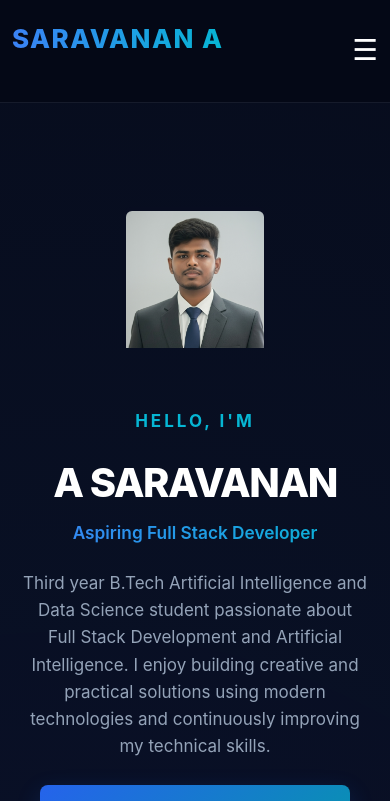
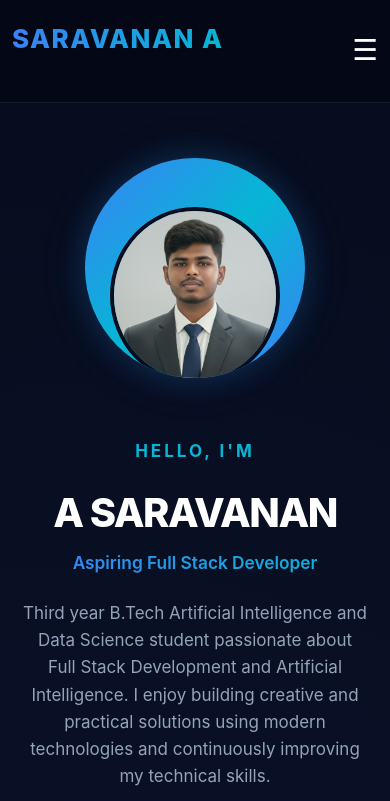
Before and after one commit to saravanan2212-ai/saravanan-portfolio, a React (Vite) app: page / in a window 390 px wide. Shown: the top 801 px of the page. Built offline with nearby package versions, Linux system fonts and the light colour scheme.

Commit message:
Fix responsive profile image

```diff
--- a/src/App.css
+++ b/src/App.css
@@ -35,9 +35,14 @@ textarea {
 .profile-page {
   width: 100%;
   min-height: 100vh;
+
   background:
-    radial-gradient(circle at 15% 15%, rgba(59, 130, 246, 0.09), transparent 28%),
-    radial-gradient(circle at 85% 40%, rgba(6, 182, 212, 0.07), transparent 25%),
+    radial-gradient(circle at 15% 15%,
+      rgba(59, 130, 246, 0.09),
+      transparent 28%),
+    radial-gradient(circle at 85% 40%,
+      rgba(6, 182, 212, 0.07),
+      transparent 25%),
     #050816;
 }
 
@@ -61,6 +66,7 @@ textarea {
   padding: 0 7%;
 
   background: rgba(5, 8, 22, 0.88);
+
   border-bottom: 1px solid rgba(148, 163, 184, 0.12);
 
   backdrop-filter: blur(16px);
@@ -72,9 +78,13 @@ textarea {
   font-weight: 800;
   letter-spacing: 2px;
 
-  background: linear-gradient(90deg, #3b82f6, #06b6d4);
+  background: linear-gradient(90deg,
+      #3b82f6,
+      #06b6d4);
+
   -webkit-background-clip: text;
   background-clip: text;
+
   color: transparent;
 }
 
@@ -88,6 +98,7 @@ textarea {
   position: relative;
 
   color: #cbd5e1;
+
   font-size: 0.92rem;
   font-weight: 500;
 
@@ -98,13 +109,16 @@ textarea {
   content: "";
 
   position: absolute;
+
   left: 0;
   bottom: -8px;
 
   width: 0;
   height: 2px;
 
-  background: linear-gradient(90deg, #3b82f6, #06b6d4);
+  background: linear-gradient(90deg,
+      #3b82f6,
+      #06b6d4);
 
   transition: width 0.3s ease;
 }
@@ -121,10 +135,13 @@ textarea {
   display: none;
 
   border: none;
+
   background: transparent;
+
   color: #ffffff;
 
   font-size: 1.8rem;
+
   cursor: pointer;
 }
 
@@ -140,6 +157,7 @@ textarea {
   max-width: 1250px;
 
   margin: auto;
+
   padding: 80px 6%;
 
   display: flex;
@@ -151,26 +169,30 @@ textarea {
 
 
 /* =========================================================
-   PROFILE IMAGE - SQUARE RESPONSIVE
-========================================================= */
-
-/* =========================================================
-   PROFILE IMAGE - CLEAN SQUARE
+   PROFILE IMAGE
+   PERFECT CIRCLE
 ========================================================= */
 
 .profile-image {
   flex-shrink: 0;
 
-  width: 310px;
-  height: 310px;
-
-  padding: 0;
-
-  border-radius: 18px;
-
-  background: transparent;
-
-  box-shadow: none;
+  width: 350px;
+  height: 350px;
+
+  padding: 5px;
+
+  margin: 0;
+
+  border-radius: 50%;
+
+  background: linear-gradient(135deg,
+      #3b82f6,
+      #06b6d4,
+      #3b82f6);
+
+  box-shadow:
+    0 0 35px rgba(59, 130, 246, 0.25),
+    0 0 70px rgba(6, 182, 212, 0.10);
 
   overflow: hidden;
 }
@@ -182,84 +204,12 @@ textarea {
   display: block;
 
   object-fit: cover;
+
   object-position: center;
 
-  border-radius: 18px;
-
-  border: none;
-}
-
-
-/* =========================================================
-   TABLET
-========================================================= */
-
-@media (max-width: 1000px) {
-
-  .profile-image {
-    width: 250px;
-    height: 250px;
-
-    border-radius: 16px;
-  }
-
-  .profile-image img {
-    border-radius: 16px;
-  }
-}
-
-
-/* =========================================================
-   MOBILE
-========================================================= */
-
-@media (max-width: 768px) {
-
-  .profile-image {
-    width: 220px;
-    height: 220px;
-
-    margin: 0 auto;
-
-    padding: 0;
-
-    border-radius: 16px;
-
-    background: transparent;
-
-    box-shadow: none;
-  }
-
-  .profile-image img {
-    width: 100%;
-    height: 100%;
-
-    object-fit: cover;
-    object-position: center;
-
-    border: none;
-
-    border-radius: 16px;
-  }
-}
-
-
-/* =========================================================
-   SMALL MOBILE
-========================================================= */
-
-@media (max-width: 420px) {
-
-  .profile-image {
-    width: 190px;
-    height: 190px;
-
-    border-radius: 14px;
-  }
-
-  .profile-image img {
-    border-radius: 14px;
-  }
+  border-radius: 50%;
+
+  border: 5px solid #080d20;
 }
 
 
@@ -288,6 +238,7 @@ textarea {
   line-height: 1.05;
 
   font-weight: 800;
+
   letter-spacing: -2px;
 
   margin-bottom: 12px;
@@ -300,11 +251,17 @@ textarea {
 
   font-size: clamp(1.25rem, 2.5vw, 1.8rem);
 
+  line-height: 1.4;
+
   font-weight: 600;
 
-  background: linear-gradient(90deg, #3b82f6, #06b6d4);
+  background: linear-gradient(90deg,
+      #3b82f6,
+      #06b6d4);
+
   -webkit-background-clip: text;
   background-clip: text;
+
   color: transparent;
 }
 
@@ -314,14 +271,21 @@ textarea {
   color: #94a3b8;
 
   font-size: 1.03rem;
+
   line-height: 1.9;
 
   margin-bottom: 30px;
 }
+
+
+/* =========================================================
+   HERO BUTTONS
+========================================================= */
 
 .hero-buttons {
   display: flex;
   align-items: center;
+
   flex-wrap: wrap;
 
   gap: 14px;
@@ -330,15 +294,18 @@ textarea {
 .project-btn,
 .outline-btn {
   display: inline-flex;
+
   align-items: center;
   justify-content: center;
 
   min-height: 48px;
+
   padding: 0 22px;
 
   border-radius: 8px;
 
   font-size: 0.92rem;
+
   font-weight: 600;
 
   transition: all 0.3s ease;
@@ -351,7 +318,8 @@ textarea {
       #2563eb,
       #0891b2);
 
-  box-shadow: 0 8px 25px rgba(37, 99, 235, 0.2);
+  box-shadow:
+    0 8px 25px rgba(37, 99, 235, 0.2);
 }
 
 .project-btn:hover {
@@ -381,7 +349,7 @@ textarea {
 
 
 /* =========================================================
-   COMMON SECTION
+   COMMON SECTIONS
 ========================================================= */
 
 .about-section,
@@ -403,6 +371,7 @@ textarea {
   color: #06b6d4;
 
   font-size: 0.78rem;
+
   font-weight: 700;
 
   letter-spacing: 3px;
@@ -448,6 +417,7 @@ section h2 span {
   color: #94a3b8;
 
   font-size: 1.03rem;
+
   line-height: 1.9;
 }
 
@@ -596,6 +566,7 @@ section h2 span {
   color: #3b82f6;
 
   font-size: 0.85rem;
+
   font-weight: 800;
 
   letter-spacing: 2px;
@@ -705,6 +676,7 @@ section h2 span {
   display: flex;
 
   align-items: center;
+
   justify-content: center;
 
   padding: 15px;
@@ -733,6 +705,8 @@ section h2 span {
   color: #94a3b8;
 
   font-size: 1rem;
+
+  line-height: 1.75;
 }
 
 .contact-container {
@@ -950,6 +924,7 @@ section h2 span {
   flex-direction: column;
 
   align-items: center;
+
   justify-content: center;
 
   text-align: center;
@@ -1024,149 +999,160 @@ section h2 span {
     padding-right: 5%;
   }
 
-  /* SQUARE PROFILE IMAGE */
+  /* PROFILE */
+
+  .profile-image {
+    width: 280px;
+    height: 280px;
+
+    padding: 5px;
+
+    border-radius: 50%;
+  }
+
+  .profile-image img {
+    border-radius: 50%;
+
+    border: 5px solid #080d20;
+  }
+
+  .skills-grid {
+    grid-template-columns: repeat(2, 1fr);
+  }
+
+  .certificates-grid {
+    grid-template-columns: repeat(2, 1fr);
+  }
+
+  .contact-container {
+    grid-template-columns: 1fr;
+  }
+}
+
+
+/* =========================================================
+   MOBILE
+========================================================= */
+
+@media (max-width: 768px) {
+
+  html {
+    scroll-padding-top: 70px;
+  }
+
+
+  /* ---------- NAVBAR ---------- */
+
+  .navbar {
+    height: 70px;
+
+    padding: 0 20px;
+  }
+
+  .logo {
+    font-size: 1rem;
+  }
+
+  .menu-btn {
+    display: block;
+
+    z-index: 1100;
+  }
+
+  .nav-links {
+    position: absolute;
+
+    top: 70px;
+    left: 0;
+
+    width: 100%;
+
+    display: flex;
+
+    flex-direction: column;
+
+    align-items: center;
+
+    gap: 0;
+
+    padding: 10px 20px 20px;
+
+    background: rgba(5, 8, 22, 0.97);
+
+    border-bottom: 1px solid rgba(148, 163, 184, 0.12);
+
+    backdrop-filter: blur(15px);
+    -webkit-backdrop-filter: blur(15px);
+
+    transform: translateY(-130%);
+
+    opacity: 0;
+
+    pointer-events: none;
+
+    transition: all 0.35s ease;
+  }
+
+  .nav-links.active {
+    transform: translateY(0);
+
+    opacity: 1;
+
+    pointer-events: auto;
+  }
+
+  .nav-links a {
+    width: 100%;
+
+    padding: 14px;
+
+    text-align: center;
+
+    font-size: 0.95rem;
+  }
+
+  .nav-links a::after {
+    display: none;
+  }
+
+
+  /* ---------- HERO ---------- */
+
+  .hero {
+    min-height: auto;
+
+    padding: 55px 22px 80px;
+
+    display: flex;
+
+    flex-direction: column;
+
+    gap: 35px;
+
+    text-align: center;
+  }
+
+
+  /* ---------- MOBILE PROFILE ---------- */
+
   .profile-image {
     width: 250px;
     height: 250px;
 
+    margin: 0 auto;
+
     padding: 5px;
 
-    border-radius: 16px;
-  }
-
-  .profile-image img {
-    border-radius: 12px;
-
-    border-width: 5px;
-  }
-
-  .skills-grid {
-    grid-template-columns: repeat(2, 1fr);
-  }
-
-  .certificates-grid {
-    grid-template-columns: repeat(2, 1fr);
-  }
-
-  .contact-container {
-    grid-template-columns: 1fr;
-  }
-}
-
-
-/* =========================================================
-   MOBILE
-========================================================= */
-
-@media (max-width: 768px) {
-
-  html {
-    scroll-padding-top: 70px;
-  }
-
-
-  /* ---------- NAVBAR ---------- */
-
-  .navbar {
-    height: 70px;
-
-    padding: 0 20px;
-  }
-
-  .logo {
-    font-size: 1rem;
-  }
-
-  .menu-btn {
-    display: block;
-
-    z-index: 1100;
-  }
-
-  .nav-links {
-    position: absolute;
-
-    top: 70px;
-    left: 0;
-
-    width: 100%;
-
-    display: flex;
-
-    flex-direction: column;
-
-    align-items: center;
-
-    gap: 0;
-
-    padding: 10px 20px 20px;
-
-    background: rgba(5, 8, 22, 0.97);
-
-    border-bottom: 1px solid rgba(148, 163, 184, 0.12);
-
-    backdrop-filter: blur(15px);
-
-    transform: translateY(-130%);
-
-    opacity: 0;
-
-    pointer-events: none;
-
-    transition: all 0.35s ease;
-  }
-
-  .nav-links.active {
-    transform: translateY(0);
-
-    opacity: 1;
-
-    pointer-events: auto;
-  }
-
-  .nav-links a {
-    width: 100%;
-
-    padding: 14px;
-
-    text-align: center;
-
-    font-size: 0.95rem;
-  }
-
-  .nav-links a::after {
-    display: none;
-  }
-
-
-  /* ---------- HERO ---------- */
-
-  .hero {
-    min-height: auto;
-
-    padding: 55px 22px 80px;
-
-    display: flex;
-
-    flex-direction: column;
-
-    gap: 35px;
-
-    text-align: center;
-  }
-
-
-  /* ---------- MOBILE PROFILE IMAGE ---------- */
-
-  .profile-image {
-    width: 220px;
-    height: 220px;
-
-    padding: 4px;
-
-    border-radius: 16px;
-
-    margin: 0 auto;
+    border-radius: 50%;
+
+    background: linear-gradient(135deg,
+        #3b82f6,
+        #06b6d4,
+        #3b82f6);
+
+    box-shadow:
+      0 0 30px rgba(59, 130, 246, 0.22),
+      0 0 55px rgba(6, 182, 212, 0.08);
 
     overflow: hidden;
   }
@@ -1176,11 +1162,12 @@ section h2 span {
     height: 100%;
 
     object-fit: cover;
+
     object-position: center;
 
-    border-radius: 12px;
-
-    border: 4px solid #080d20;
+    border-radius: 50%;
+
+    border: 5px solid #080d20;
   }
 
 
@@ -1195,7 +1182,9 @@ section h2 span {
   }
 
   .hero h1 {
-    font-size: clamp(2.6rem, 13vw, 4rem);
+    font-size: clamp(2.6rem,
+        13vw,
+        4rem);
 
     letter-spacing: -1.5px;
   }
@@ -1325,6 +1314,8 @@ section h2 span {
   }
 
   .certificate-card img {
+    width: 100%;
+
     height: auto;
 
     max-height: 270px;
@@ -1427,6 +1418,7 @@ section h2 span {
 
   .hero {
     padding-left: 18px;
+
     padding-right: 18px;
   }
 
@@ -1434,18 +1426,18 @@ section h2 span {
   /* ---------- SMALL MOBILE PROFILE ---------- */
 
   .profile-image {
-    width: 190px;
-    height: 190px;
+    width: 220px;
+    height: 220px;
 
     padding: 4px;
 
-    border-radius: 14px;
+    border-radius: 50%;
   }
 
   .profile-image img {
-    border-radius: 10px;
-
-    border-width: 4px;
+    border-radius: 50%;
+
+    border: 4px solid #080d20;
   }
 
 
@@ -1467,6 +1459,7 @@ section h2 span {
   .certificates-section,
   .contact-section {
     padding-left: 18px;
+
     padding-right: 18px;
   }
 
@@ -1485,11 +1478,46 @@ section h2 span {
 
 
 /* =========================================================
+   VERY SMALL PHONES
+========================================================= */
+
+@media (max-width: 360px) {
+
+  .profile-image {
+    width: 195px;
+    height: 195px;
+  }
+
+  .hero {
+    padding-top: 45px;
+  }
+
+  .hero h1 {
+    font-size: 2.2rem;
+  }
+
+  .hero h2 {
+    font-size: 1rem;
+  }
+
+  .hero .about {
+    font-size: 0.82rem;
+  }
+
+  .project-btn,
+  .outline-btn {
+    max-width: 280px;
+  }
+}
+
+
+/* =========================================================
    ACCESSIBILITY
 ========================================================= */
 
 :focus-visible {
   outline: 2px solid #06b6d4;
+
   outline-offset: 3px;
 }
 
```
